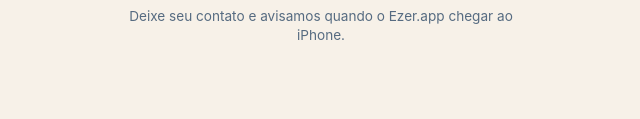
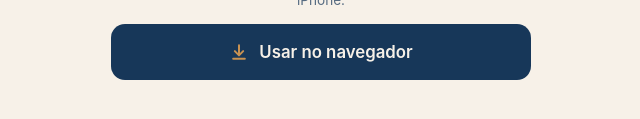
Before and after one commit to souzaapps/ezer, a plain HTML site: page link.html in a window 1280 px wide. Shown: the part 671-790 px from the top of the page, without its empty margins (319-959 px from the left). Drawn offline with Linux system fonts and the light colour scheme.

Commit message:
Update link.html

```diff
--- a/link.html
+++ b/link.html
@@ -196,6 +196,13 @@
       </a>
       <p class="aviso-iphone">Deixe seu contato e avisamos quando o Ezer.app chegar ao iPhone.</p>
 
+        <a class="botao botao-android" href="https://ezerapp.blog/app/" target="_blank" rel="noopener">
+        <svg viewBox="0 0 24 24" fill="none" stroke="currentColor" stroke-width="2.4" stroke-linecap="round" stroke-linejoin="round" aria-hidden="true">
+          <path d="M12 4v11"/><path d="M7 11l5 5 5-5"/><path d="M5 20h14"/>
+        </svg>
+        Usar no navegador
+      </a>
+
     </div>
 
   </main>
```
